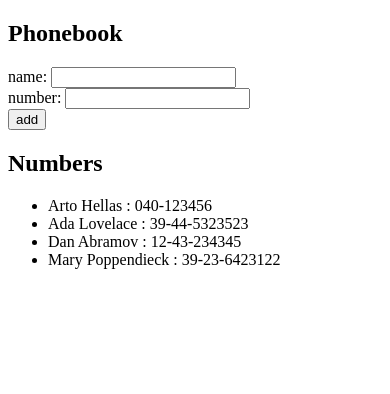
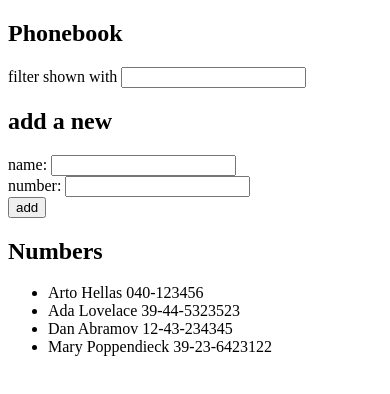
Before and after one commit to dorobila/FullstackOpen, a React (Create React App) app in the folder fullstack_part2/phone_book/: page / in a window 390 px wide. Shown: the top 394 px of the page. Built offline with nearby package versions, Linux system fonts and the light colour scheme.

Commit message:
2.9*: The Phonebook Step4 + 2.10: The Phonebook Step5 exercises

```diff
--- a/fullstack_part2/phone_book/src/App.js
+++ b/fullstack_part2/phone_book/src/App.js
@@ -1,6 +1,8 @@
 import React, { useState } from "react";
 
+import Filter from "./Components/Filter";
 import PhoneBook from "./Components/PhoneBook";
+import PersonForm from "./Components/PersonForm";
 
 const App = () => {
   const [persons, setPersons] = useState([
@@ -11,9 +13,7 @@ const App = () => {
   ]);
   const [newName, setNewName] = useState("");
   const [newNumber, setNewNumber] = useState("");
-
-  const rows = () =>
-    persons.map(person => <PhoneBook key={person.name} person={person} />);
+  const [showFilter, setshowFilter] = useState("");
 
   const addNewName = e => {
     e.preventDefault();
@@ -43,19 +43,18 @@ const App = () => {
   return (
     <div>
       <h2>Phonebook</h2>
-      <form onSubmit={addNewName}>
-        <div>
-          name: <input value={newName} onChange={handleNameChange} />
-        </div>
-        <div>
-          number: <input value={newNumber} onChange={handleNumberChange} />
-        </div>
-        <div>
-          <button type="submit">add</button>
-        </div>
-      </form>
+      <Filter showFilter={showFilter} setshowFilter={setshowFilter} />
+      <h2>add a new</h2>
+      <PersonForm
+        addNewName={addNewName}
+        newName={newName}
+        handleNameChange={handleNameChange}
+        handleNumberChange={handleNumberChange}
+      />
       <h2>Numbers</h2>
-      <ul>{rows()}</ul>
+      <ul>
+        <PhoneBook persons={persons} showFilter={showFilter} />
+      </ul>
     </div>
   );
 };
--- /dev/null
+++ b/fullstack_part2/phone_book/src/Components/Filter.js
@@ -0,0 +1,15 @@
+import React from "react";
+
+const Filter = ({ showFilter, setshowFilter }) => {
+  const filterPersons = e => {
+    setshowFilter(e.target.value);
+  };
+
+  return (
+    <div>
+      filter shown with <input value={showFilter} onChange={filterPersons} />
+    </div>
+  );
+};
+
+export default Filter;
--- /dev/null
+++ b/fullstack_part2/phone_book/src/Components/PersonForm.js
@@ -0,0 +1,25 @@
+import React from "react";
+
+const PersonForm = ({
+  newName,
+  newNumber,
+  addNewName,
+  handleNameChange,
+  handleNumberChange
+}) => {
+  return (
+    <form onSubmit={addNewName}>
+      <div>
+        name: <input value={newName} onChange={handleNameChange} />
+      </div>
+      <div>
+        number: <input value={newNumber} onChange={handleNumberChange} />
+      </div>
+      <div>
+        <button type="submit">add</button>
+      </div>
+    </form>
+  );
+};
+
+export default PersonForm;
--- a/fullstack_part2/phone_book/src/Components/PhoneBook.js
+++ b/fullstack_part2/phone_book/src/Components/PhoneBook.js
@@ -1,12 +1,17 @@
 import React from "react";
 
-const PhoneBook = ({ person }) => {
-  console.log("phonebook", person.name);
-  return (
-    <li>
-      {person.name} : {person.number}
+const PhoneBook = ({ persons, showFilter }) => {
+  let filterUpperCase = showFilter.toUpperCase();
+  let newPersonArray = persons.filter(person => {
+    let personInUpperCase = person.name.toUpperCase();
+    return personInUpperCase.includes(filterUpperCase);
+  });
+
+  return newPersonArray.map(person => (
+    <li key={person.name}>
+      {person.name} {person.number}
     </li>
-  );
+  ));
 };
 
 export default PhoneBook;
```
